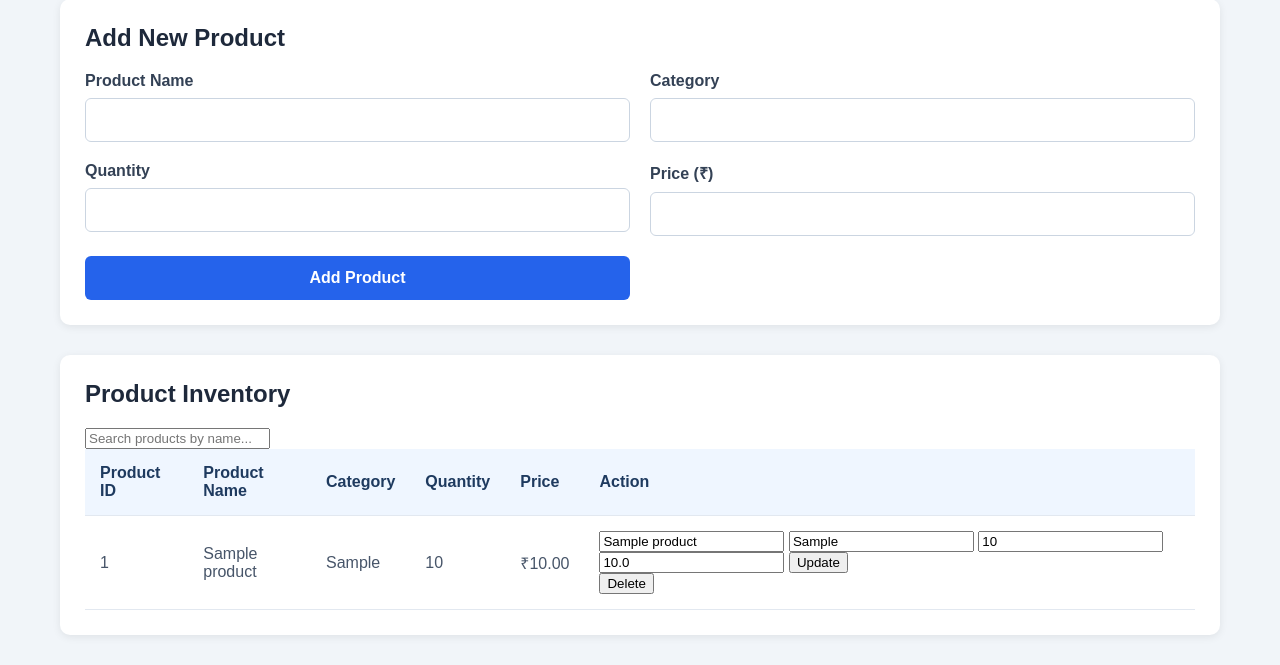
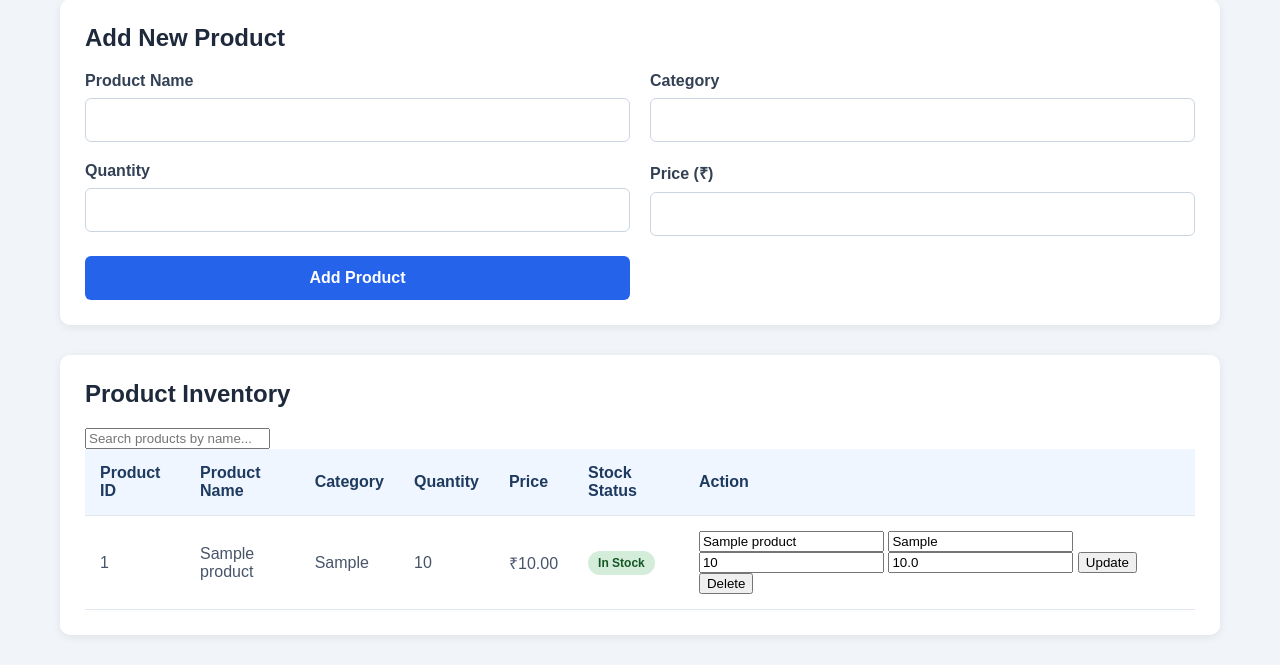
Before and after one commit to amanyadaav026/invantory-management-system, a Flask app: page / in a window 1280 px wide. Shown: the part 289-954 px from the top of the page. Run offline with Flask 3, Linux system fonts and the light colour scheme; tables that the repository leaves empty hold one stand-in row (values such as "Sample post").

Commit message:
Add colored stock status badges

```diff
--- a/static/css/style.css
+++ b/static/css/style.css
@@ -188,3 +188,29 @@ td {
 .out-of-stock {
     background-color: #f8d7da;
 }
+
+
+/* Stock status badges */
+.stock-badge {
+    display: inline-block;
+    padding: 5px 10px;
+    border-radius: 12px;
+    font-size: 12px;
+    font-weight: 600;
+    white-space: nowrap;
+}
+
+.in-stock-badge {
+    background-color: #d4edda;
+    color: #155724;
+}
+
+.low-stock-badge {
+    background-color: #fff3cd;
+    color: #856404;
+}
+
+.out-of-stock-badge {
+    background-color: #f8d7da;
+    color: #721c24;
+}
--- a/templates/index.html
+++ b/templates/index.html
@@ -81,6 +81,7 @@
                         <th>Category</th>
                         <th>Quantity</th>
                         <th>Price</th>
+                        <th>Stock Status</th>
                         <th>Action</th>
                     </tr>
                 </thead>
@@ -93,6 +94,16 @@
                         <td>{{ product.category }}</td>
                         <td>{{ product.quantity }}</td>
                         <td>₹{{ "%.2f"|format(product.price) }}</td>
+                        <td>
+                            {% if product.quantity == 0 %}
+                                <span class="stock-badge out-of-stock-badge">Out of Stock</span>
+                            {% elif product.quantity <= 5 %}
+                                <span class="stock-badge low-stock-badge">Low Stock</span>
+                            {% else %}
+                                <span class="stock-badge in-stock-badge">In Stock</span>
+                            {% endif %}
+                        </td>
+
                         <td>
                             <form action="{{ url_for('edit_product', product_id=product.id) }}" method="POST">
                                 <input type="text" name="name" value="{{ product.name }}">
```
